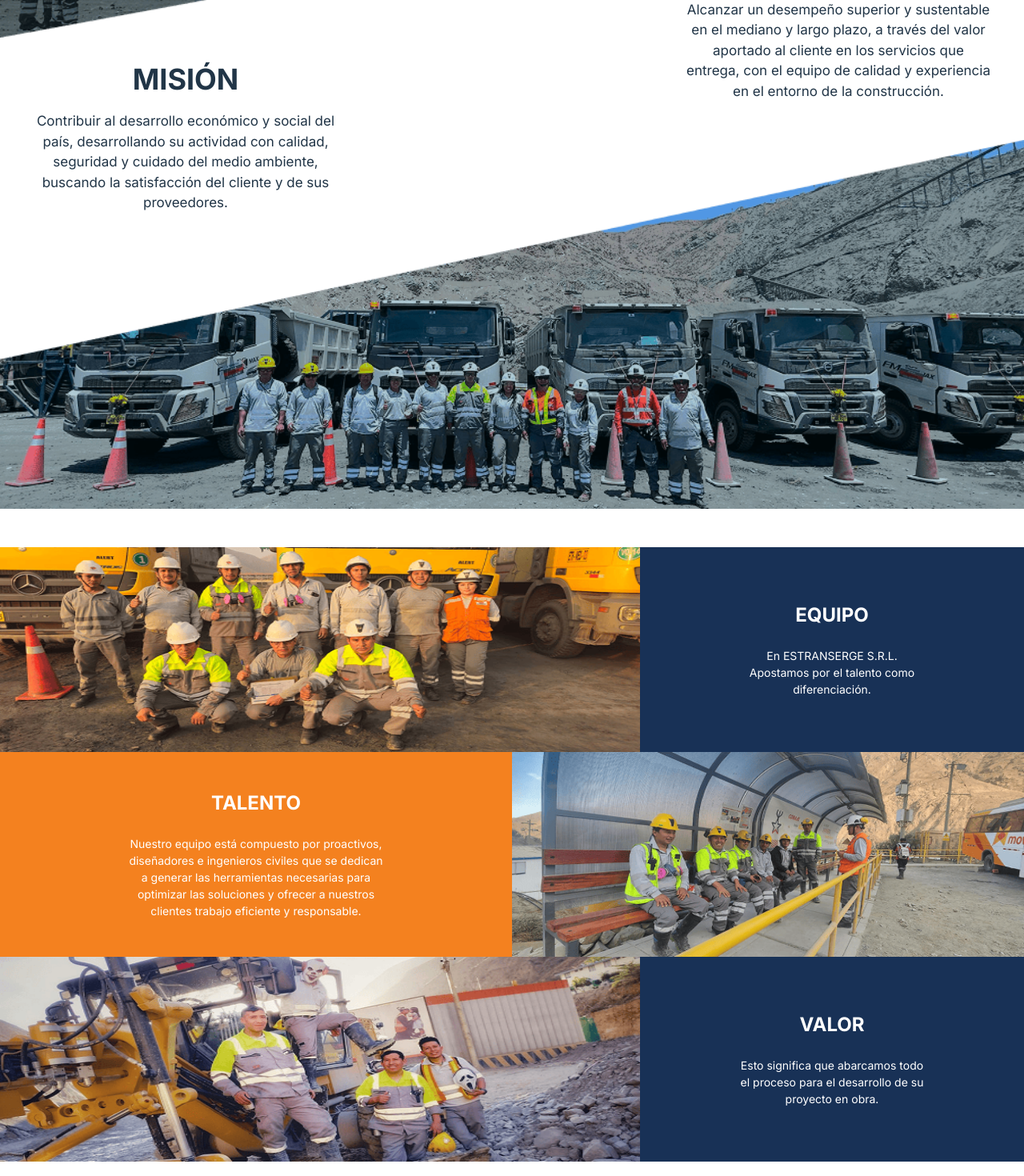
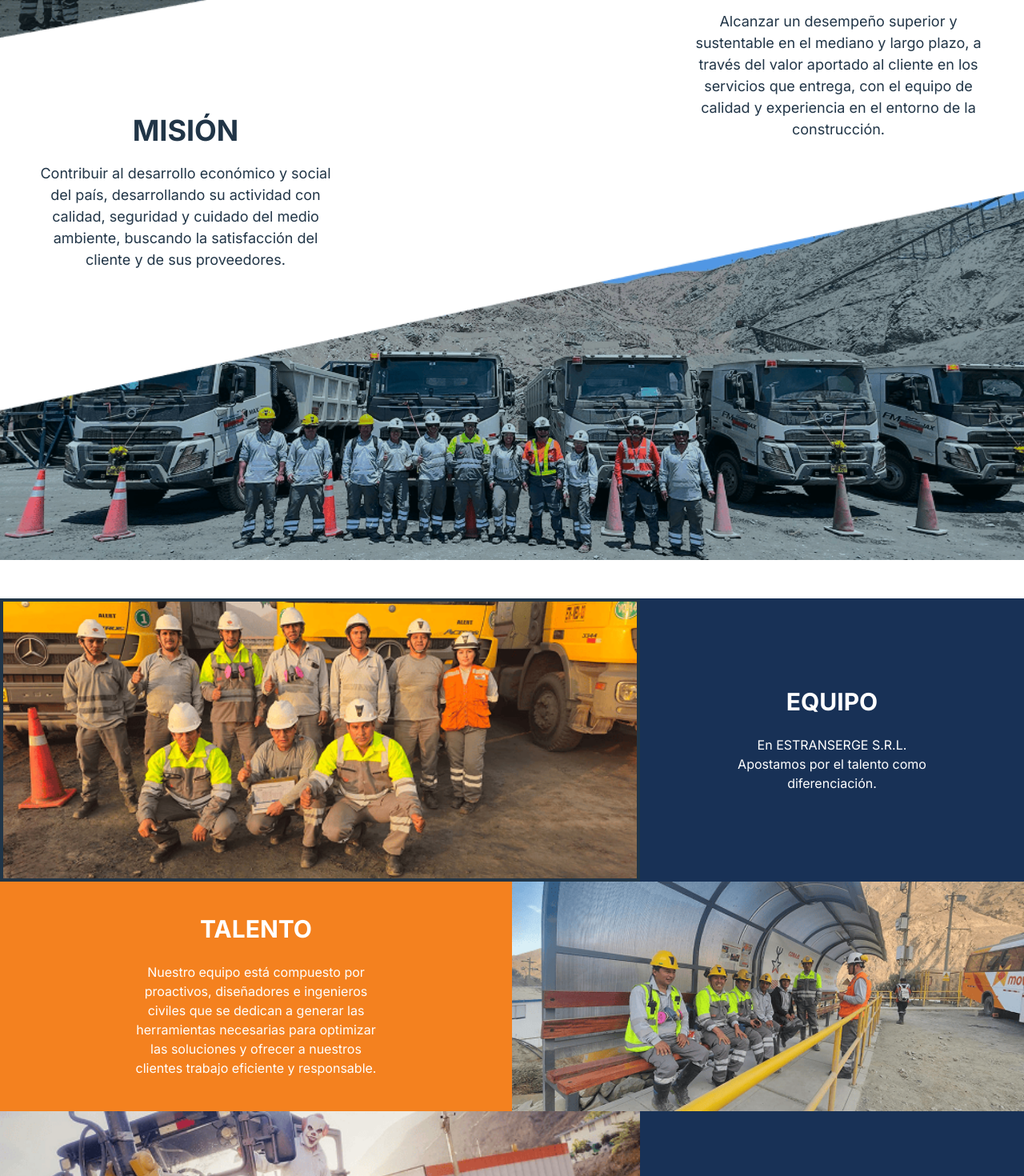
Before and after one commit to cristhian-fernandez-cumbia/vite-landing-etranserge, a React (Vite) app: page /nosotros in a window 1280 px wide. Shown: the part 1560-3030 px from the top of the page at 80% size. Built offline with nearby package versions, Linux system fonts and the light colour scheme.

Commit message:
feat(proyectos): mejora en diseño layout

```diff
--- a/src/pages/Equipos.tsx
+++ b/src/pages/Equipos.tsx
@@ -9,6 +9,7 @@ import rodillo from './../assets/equipos/rodillo.png'
 import tractor from './../assets/equipos/tractor.png'
 import ScrollAnimation from 'react-animate-on-scroll';
 import 'animate.css/animate.compat.css';
+import { useEffect } from 'react'
 
 const Equipos = () => {
   const items_cargio = [
@@ -24,6 +25,10 @@ const Equipos = () => {
     { image: bombonas, title:"Bombonas", description: "El camion bombona se utiliza para transportar a largas distancias el hormigón elaborado en una central de hormigonado, sin que durante el trayecto el material se deteriore o merme su calidad" },
     { image: encapsulado, title:"Encapsulado", description: " Los camiones encapsulados para minerales están diseñados específicamente para evitar cualquier tipo de contaminación o derrame durante el transporte." },
   ];
+
+  useEffect(() => {
+    window.scrollTo(0, 0);
+  }, []);
 
   return (
     <div className="py-12">
--- a/src/pages/Nosotros.tsx
+++ b/src/pages/Nosotros.tsx
@@ -135,16 +135,16 @@ const Nosotros = () => {
 
       <div className='relative flex justify-center flex-col items-center'>
         <img src={bannerVision} alt="bannerVision" className=" w-full" />
-        <div className='relative md:absolute md:-bottom-20 flex flex-col w-96 md:right-10 items-center'>
+        <div className='relative md:absolute md:-bottom-28 lg:-bottom-24 xl:-bottom-32 flex flex-col w-96 md:right-10 2xl:right-36 items-center 2xl:-bottom-28'>
           <span className='text-2xl lg:text-4xl font-extrabold mb-5'>VISIÓN</span>
-          <span className='text-center text-[14px] md:text-[15px] lg:text-[16px] xl:text-[17px] 2xl:text-[18px]'>Alcanzar un desempeño superior y sustentable en el mediano y largo plazo, a través del valor aportado al cliente en los servicios que entrega, con el equipo de calidad y experiencia en el entorno de la construcción.</span>
+          <span className='text-center text-[14px] md:text-[15px] lg:text-[16px] xl:text-[18px] 2xl:text-[20px]'>Alcanzar un desempeño superior y sustentable en el mediano y largo plazo, a través del valor aportado al cliente en los servicios que entrega, con el equipo de calidad y experiencia en el entorno de la construcción.</span>
         </div>
       </div>
-      <div className='h-6 md:h-32 w-full'></div>
+      <div className='h-6 md:h-32 xl:h-48 2xl:h-52 w-full'></div>
       <div className='relative flex justify-center flex-col items-center'>
-        <div className='relative md:absolute md:-top-24 flex flex-col w-96 md:left-10 items-center'>
+        <div className='relative md:absolute md:-top-24 flex flex-col w-96 md:left-10 items-center 2xl:left-36'>
           <span className='text-2xl lg:text-4xl font-extrabold mb-5'>MISIÓN</span>
-          <span className='text-center text-[14px] md:text-[15px] lg:text-[16px] xl:text-[17px] 2xl:text-[18px]'>Contribuir al desarrollo económico y social del país, desarrollando su actividad con calidad, seguridad y cuidado del medio ambiente, buscando la satisfacción del cliente y de sus proveedores.</span>
+          <span className='text-center text-[14px] md:text-[15px] lg:text-[16px] xl:text-[18px] 2xl:text-[20px]'>Contribuir al desarrollo económico y social del país, desarrollando su actividad con calidad, seguridad y cuidado del medio ambiente, buscando la satisfacción del cliente y de sus proveedores.</span>
         </div>
         <img src={bannerMision} alt="bannerMision" className=" w-full" />
       </div>
@@ -157,12 +157,12 @@ const Nosotros = () => {
           style={{ width: "100%" }}
         >
           <div className='flex flex-col-reverse md:flex-row'>
-            <div className='w-full md:w-5/8'>
-              <img src={equipo} alt="bannerNosotros" className="h-64 w-full" />
+            <div className='w-full md:w-5/8 lg:border-4'>
+              <img src={equipo} alt="bannerNosotros" className="h-64 w-full lg:h-full" />
             </div>
             <div className='w-full md:w-3/8 flex flex-col items-center justify-center bg-secondary text-white py-6 md:py-0'>
-              <span className='text-2xl font-extrabold mb-2 md:mb-6'>EQUIPO</span>
-              <span className='w-60 text-center text-[14px]'>En ESTRANSERGE S.R.L. Apostamos por el talento como diferenciación. </span>
+              <span className='text-2xl font-extrabold mb-2 md:mb-6 xl:text-3xl 2xl:text-4xl'>EQUIPO</span>
+              <span className='w-60 text-center text-[14px] xl:text-[16px] 2xl:text-[18px]'>En ESTRANSERGE S.R.L. Apostamos por el talento como diferenciación. </span>
             </div>
           </div>
         </ScrollAnimation>
@@ -175,11 +175,11 @@ const Nosotros = () => {
         >
           <div className='flex flex-col md:flex-row'>
             <div className='w-full md:w-6/12 flex flex-col items-center justify-center bg-footer text-white py-6 md:py-0'>
-              <span className='text-2xl font-extrabold mb-2 md:mb-6'>TALENTO</span>
-              <span className='w-80 text-center text-[14px]'>Nuestro equipo está compuesto por proactivos, diseñadores e ingenieros civiles que se dedican a generar las herramientas necesarias para optimizar las soluciones y ofrecer a nuestros clientes trabajo eficiente y responsable. </span>
+              <span className='text-2xl font-extrabold mb-2 md:mb-6 xl:text-3xl 2xl:text-4xl'>TALENTO</span>
+              <span className='w-80 text-center text-[14px] xl:text-[16px] 2xl:text-[18px]'>Nuestro equipo está compuesto por proactivos, diseñadores e ingenieros civiles que se dedican a generar las herramientas necesarias para optimizar las soluciones y ofrecer a nuestros clientes trabajo eficiente y responsable. </span>
             </div>
             <div className='w-full md:w-6/12'>
-              <img src={talento} alt="talento etranserge" className="h-64 w-full" />
+              <img src={talento} alt="talento etranserge" className="h-64 w-full lg:h-full" />
             </div>
           </div>
         </ScrollAnimation>
@@ -192,11 +192,11 @@ const Nosotros = () => {
         >
           <div className='flex flex-col-reverse md:flex-row'>
             <div className='w-full md:w-5/8'>
-              <img src={valor} alt="valor etranserge" className="h-64 w-full" />
+              <img src={valor} alt="valor etranserge" className="h-64 w-full lg:h-full" />
             </div>
             <div className='w-full md:w-3/8 flex flex-col items-center justify-center bg-secondary text-white py-6 md:py-0'>
-              <span className='text-2xl font-extrabold mb-2 md:mb-6'>VALOR</span>
-              <span className='w-60 text-center text-[14px]'>Esto significa que abarcamos todo el proceso para el desarrollo de su proyecto en obra. </span>
+              <span className='text-2xl font-extrabold mb-2 md:mb-6 xl:text-3xl 2xl:text-4xl'>VALOR</span>
+              <span className='w-60 text-center text-[14px] xl:text-[16px] 2xl:text-[18px]'>Esto significa que abarcamos todo el proceso para el desarrollo de su proyecto en obra. </span>
             </div>
           </div>
         </ScrollAnimation>
--- a/src/pages/Programas.tsx
+++ b/src/pages/Programas.tsx
@@ -9,6 +9,8 @@ import icono_foco from './../assets/programas/icono_foco.png'
 import icono_global from './../assets/programas/icono_global.png'
 import icono_ajuste from './../assets/programas/icono_ajuste.png'
 import icono_lupa from './../assets/programas/icono_lupa.png'
+import ScrollAnimation from 'react-animate-on-scroll';
+import 'animate.css/animate.compat.css';
 
 const Programas = () => {
 
@@ -40,12 +42,19 @@ const Programas = () => {
         <div className='py-12 xl:py-16 2xl:py-20 px-10'>
           <div className='grid grid-cols-1 sm:grid-cols-2 lg:grid-cols-3 gap-8 lg:gap-12 xl:gap-14 2xl:gap-16 justify-items-center'>
             {items.map((item, index) => (
-              <div key={index} className='bg-[#7AB10A] p-6 rounded-lg shadow-lg max-w-[450px]'>
-                <div className='flex justify-center mb-0'>
-                  <img src={item.icon} alt="Icono" className="w-16 h-16 object-contain xl:w-20 xl:h-20" />
+              <ScrollAnimation
+                animateIn={'zoomIn'}
+                animateOnce={true}
+                offset={100}
+                key={index}
+              >
+                <div key={index} className='bg-[#7AB10A] p-6 rounded-lg shadow-lg max-w-[450px] flex flex-col justify-center h-full' >
+                  <div className='flex justify-center mb-2'>
+                    <img src={item.icon} alt="Icono" className="w-16 h-16 object-contain xl:w-20 xl:h-20" />
+                  </div>
+                  <p className='text-white text-center text-[14px] lg:text-[15px] xl:text-[16px]'>{item.description}</p>
                 </div>
-                <p className='text-white text-center text-[14px] lg:text-[15px] xl:text-[16px]'>{item.description}</p>
-              </div>
+              </ScrollAnimation>
             ))}
           </div>
         </div>
```
Also changed, not shown: src/pages/Proyectos.tsx (+9 -9 lines).
